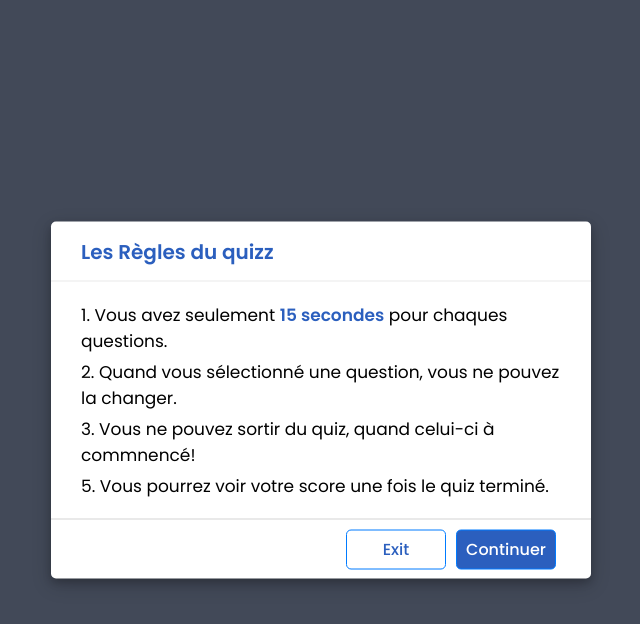
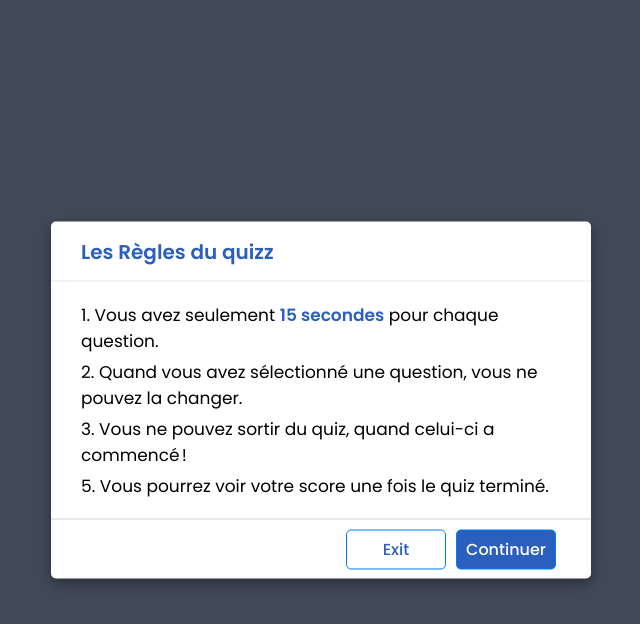
Before and after one commit to Oliive33/projet-quiz-app-js, a plain HTML site: page index.html in a window 1280 px wide. Both pictures are taken after a click on the button "Start". Shown: the whole page, without its empty margins (319-959 px from the left). Drawn offline with Linux system fonts and the light colour scheme.

Commit message:
modif du texte de la modal

```diff
--- a/index.html
+++ b/index.html
@@ -54,14 +54,14 @@
       <div class="info-title"><span>Les Règles du quizz</span></div>
       <div class="info-list">
         <div class="info">
-          1. Vous avez seulement <span>15 secondes</span> pour chaques
-          questions.
+          1. Vous avez seulement <span>15 secondes</span> pour chaque question.
         </div>
         <div class="info">
-          2. Quand vous sélectionné une question, vous ne pouvez la changer.
+          2. Quand vous avez sélectionné une question, vous ne pouvez la
+          changer.
         </div>
         <div class="info">
-          3. Vous ne pouvez sortir du quiz, quand celui-ci à commnencé!
+          3. Vous ne pouvez sortir du quiz, quand celui-ci a commencé !
         </div>
         <div class="info">
           5. Vous pourrez voir votre score une fois le quiz terminé.
```
